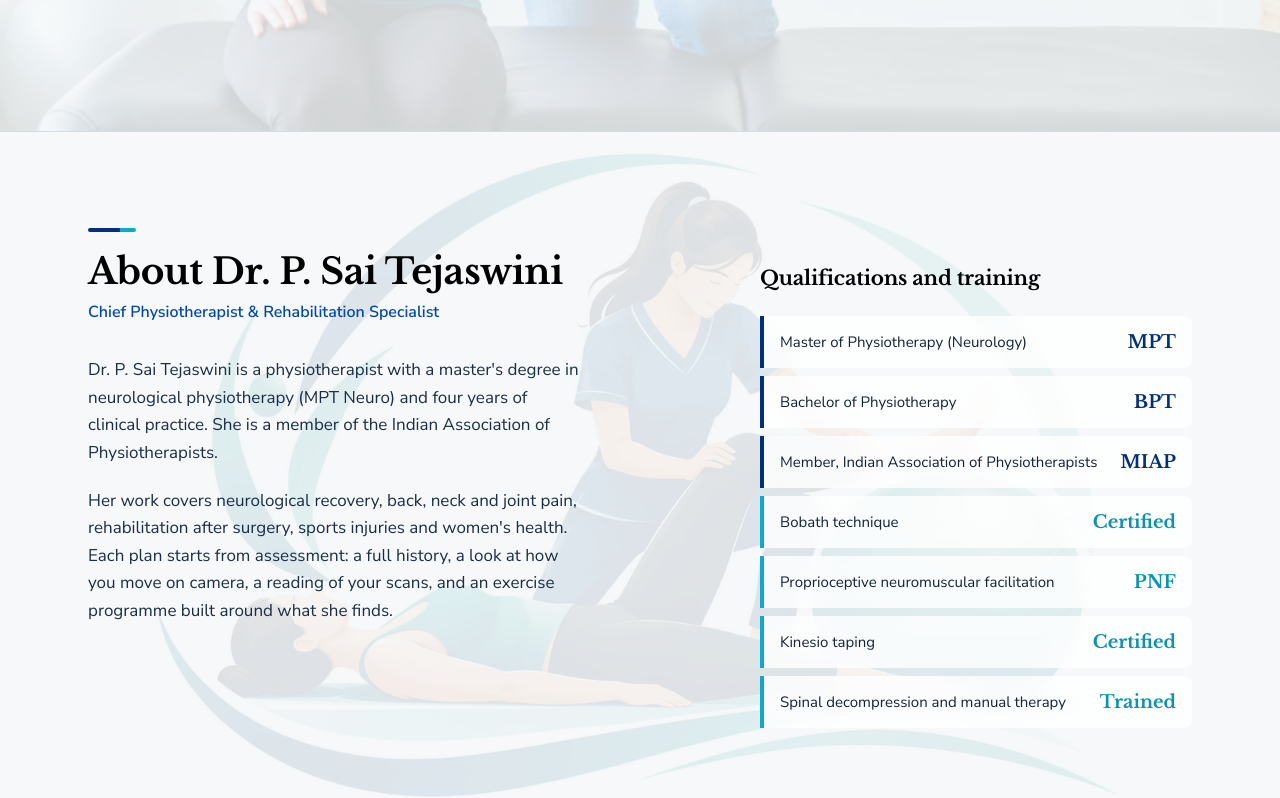
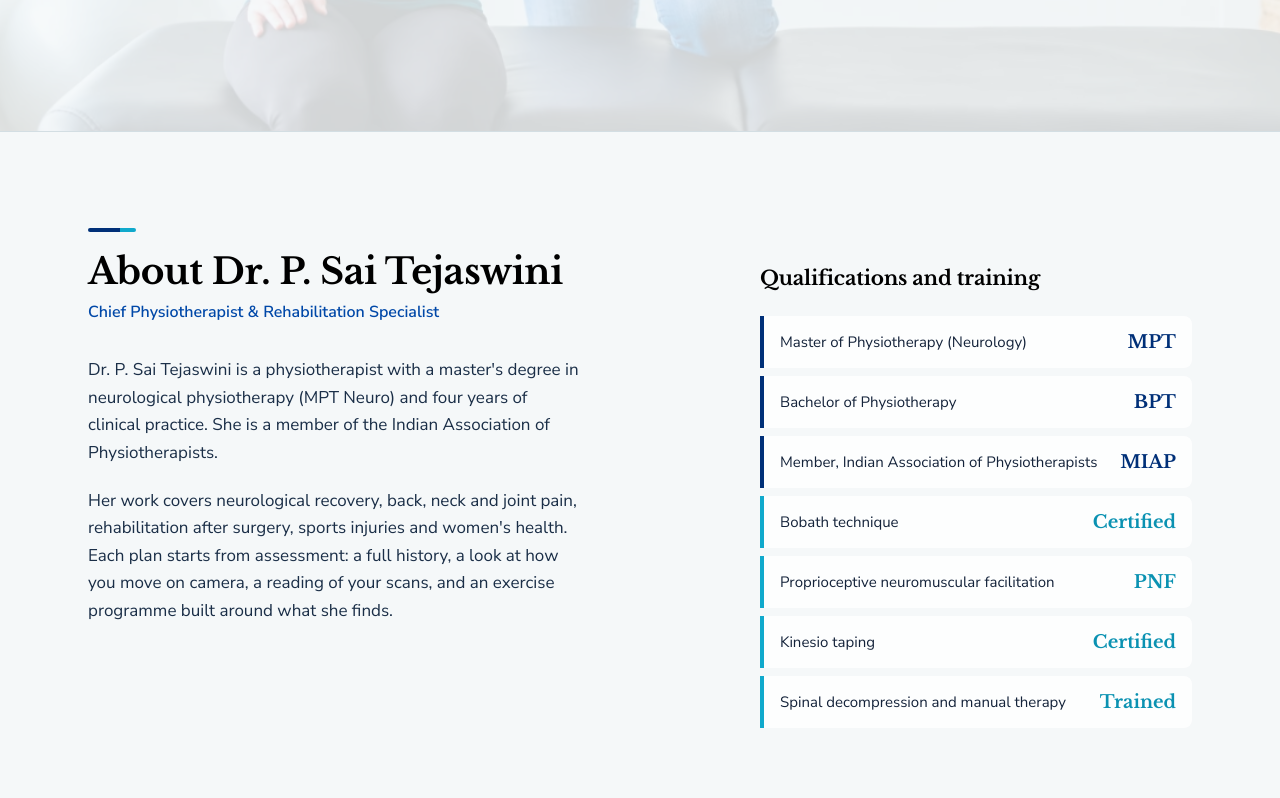
Before and after one commit to THEERRV-ORG/krishnaveni_advanced, a React (Vite) app: page /contact in a window 1280 px wide. Shown: the part 682-1480 px from the top of the page. Built offline with nearby package versions, Linux system fonts and the light colour scheme; no server answers; the database is empty.

Commit message:
removed About page BG

```diff
--- a/src/components/AboutDoctor.tsx
+++ b/src/components/AboutDoctor.tsx
@@ -1,6 +1,5 @@
 import React from 'react';
 import { Doctor } from '../types';
-import aboutBg from '../assets/images/physio_about_bg3.webp';
 
 interface AboutDoctorProps {
   doctor: Doctor;
@@ -21,14 +20,8 @@ export const AboutDoctor: React.FC<AboutDoctorProps> = ({ doctor, onOpenBooking
   return (
     <section
       id="about"
-      className="py-16 sm:py-24 scroll-mt-24 relative"
-      style={{
-        backgroundImage: `url(${aboutBg})`,
-        backgroundSize: 'cover',
-        backgroundPosition: 'center',
-      }}
+      className="py-16 sm:py-24 scroll-mt-24 relative bg-paper"
     >
-      <div className="absolute inset-0 bg-paper/90" />
       <div className="relative z-10 max-w-6xl mx-auto px-4 sm:px-6 grid grid-cols-1 lg:grid-cols-12 gap-12">
 
         <div className="lg:col-span-6 min-w-0 flex flex-col lg:pr-8">
```
